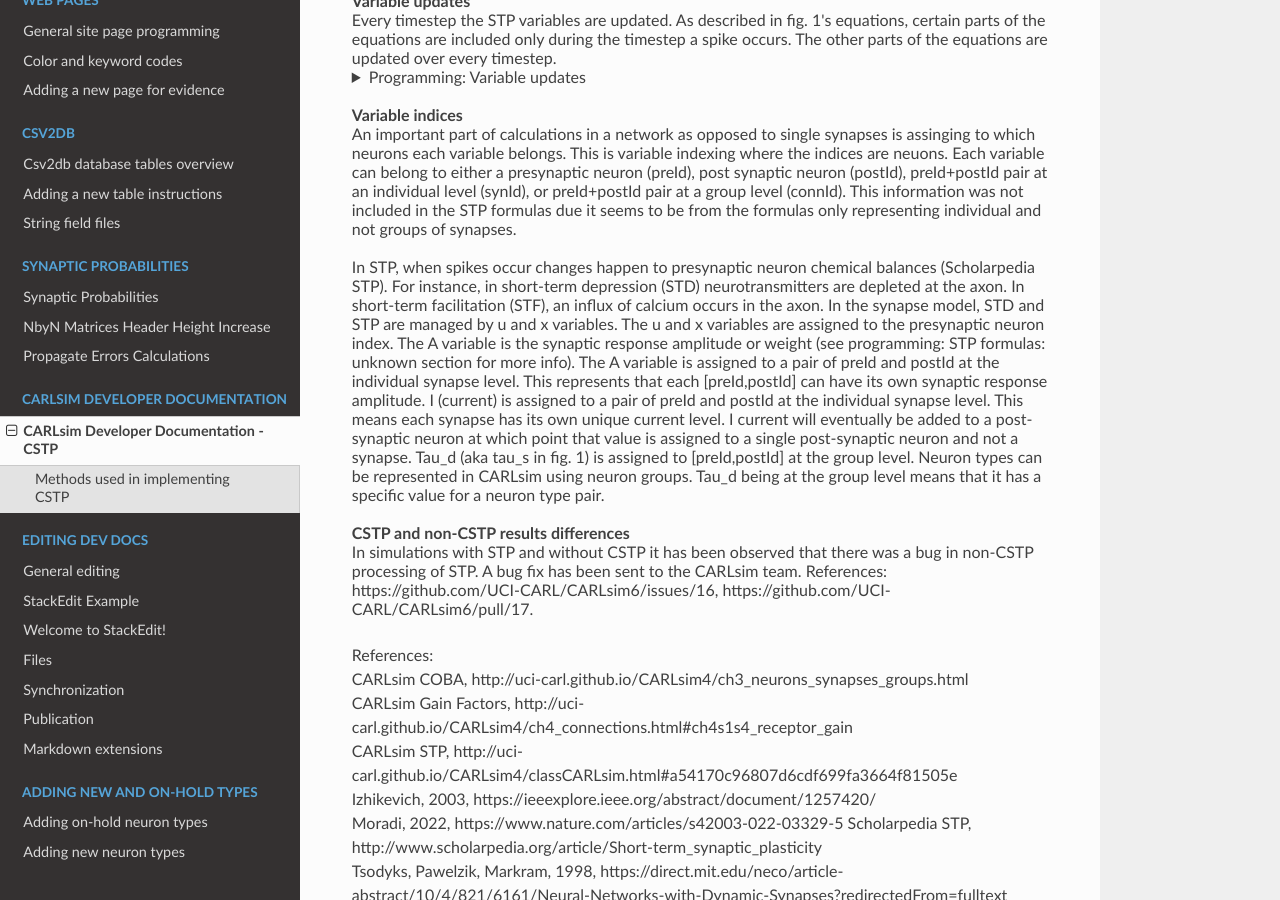
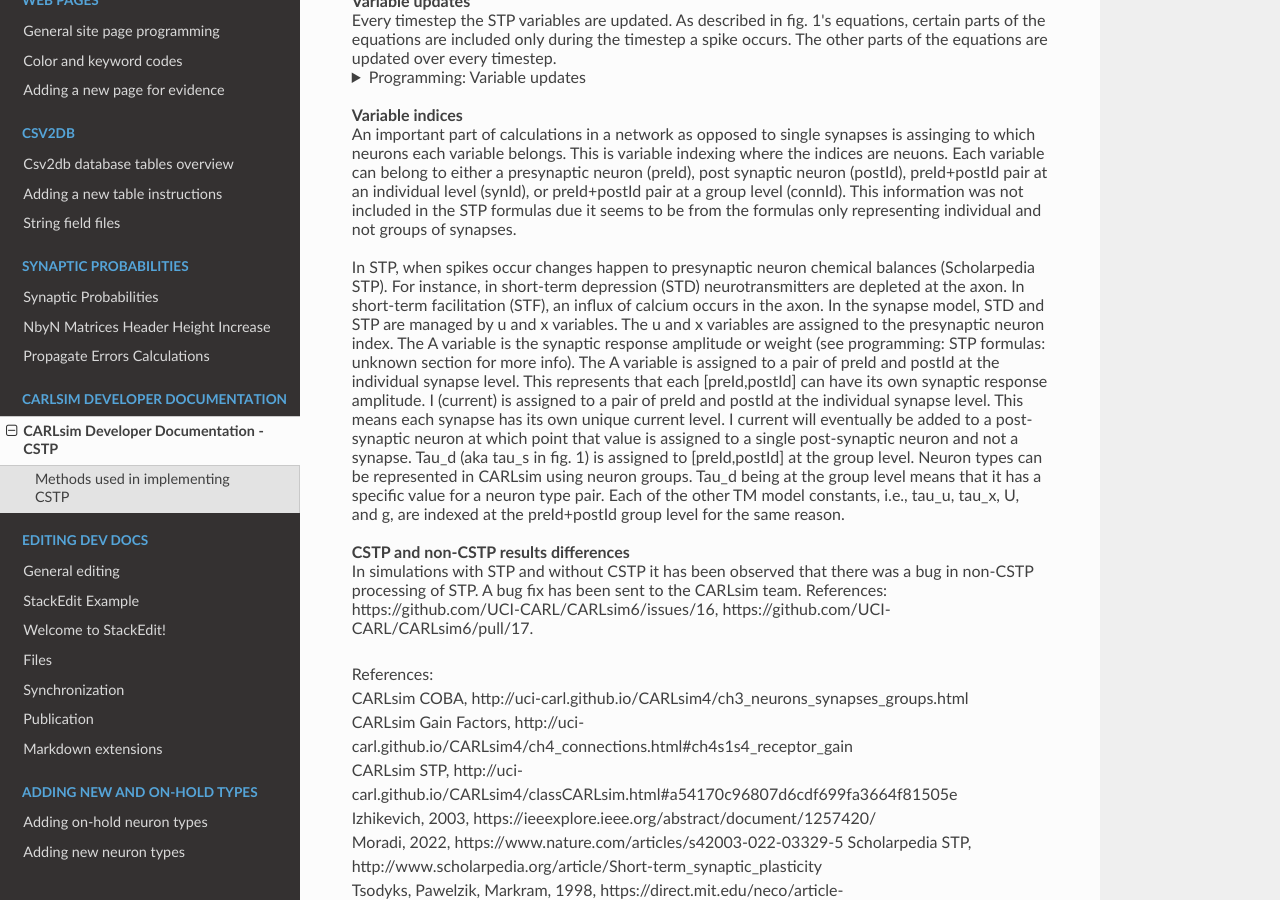
Before and after one commit to Hippocampome-Org/hco_dev_docs, a Sphinx documentation site: the page built from docs/csdevdocs/cstp.md, in a window 1280 px wide and 900 px high, scrolled down 1706 px. Built offline with Sphinx 7.4.7 and the Read the Docs theme 2.0.0, drawn with Linux system fonts in a browser that asks for light colours.

Commit message:
updated cstp doc description

```diff
--- a/docs/csdevdocs/cstp.md
+++ b/docs/csdevdocs/cstp.md
@@ -116,7 +116,7 @@ The code for updating variables is seperated based on if it updates each timeste
 <b>Variable indices</b><br>
 An important part of calculations in a network as opposed to single synapses is assinging to which neurons each variable belongs. This is variable indexing where the indices are neuons. Each variable can belong to either a presynaptic neuron (preId), post synaptic neuron (postId), preId+postId pair at an individual level (synId), or preId+postId pair at a group level (connId). This information was not included in the STP formulas due it seems to be from the formulas only representing individual and not groups of synapses.<br>
 <br>
-In STP, when spikes occur changes happen to presynaptic neuron chemical balances (Scholarpedia STP). For instance, in short-term depression (STD) neurotransmitters are depleted at the axon. In short-term facilitation (STF), an influx of calcium occurs in the axon. In the synapse model, STD and STP are managed by u and x variables. The u and x variables are assigned to the presynaptic neuron index. The A variable is the synaptic response amplitude or weight (see programming: STP formulas: unknown section for more info). The A variable is assigned to a pair of preId and postId at the individual synapse level. This represents that each [preId,postId] can have its own synaptic response amplitude. I (current) is assigned to a pair of preId and postId at the individual synapse level. This means each synapse has its own unique current level. I current will eventually be added to a post-synaptic neuron at which point that value is assigned to a single post-synaptic neuron and not a synapse. Tau_d (aka tau_s in fig. 1) is assigned to [preId,postId] at the group level. Neuron types can be represented in CARLsim using neuron groups. Tau_d being at the group level means that it has a specific value for a neuron type pair.<br>
+In STP, when spikes occur changes happen to presynaptic neuron chemical balances (Scholarpedia STP). For instance, in short-term depression (STD) neurotransmitters are depleted at the axon. In short-term facilitation (STF), an influx of calcium occurs in the axon. In the synapse model, STD and STP are managed by u and x variables. The u and x variables are assigned to the presynaptic neuron index. The A variable is the synaptic response amplitude or weight (see programming: STP formulas: unknown section for more info). The A variable is assigned to a pair of preId and postId at the individual synapse level. This represents that each [preId,postId] can have its own synaptic response amplitude. I (current) is assigned to a pair of preId and postId at the individual synapse level. This means each synapse has its own unique current level. I current will eventually be added to a post-synaptic neuron at which point that value is assigned to a single post-synaptic neuron and not a synapse. Tau_d (aka tau_s in fig. 1) is assigned to [preId,postId] at the group level. Neuron types can be represented in CARLsim using neuron groups. Tau_d being at the group level means that it has a specific value for a neuron type pair. Each of the other TM model constants, i.e., tau_u, tau_x, U, and g, are indexed at the preId+postId group level for the same reason.<br>
 <br>
 <b>CSTP and non-CSTP results differences</b><br>
 In simulations with STP and without CSTP it has been observed that there was a bug in non-CSTP processing of STP. A bug fix has been sent to the CARLsim team. References: https://github.com/UCI-CARL/CARLsim6/issues/16, https://github.com/UCI-CARL/CARLsim6/pull/17.
```
